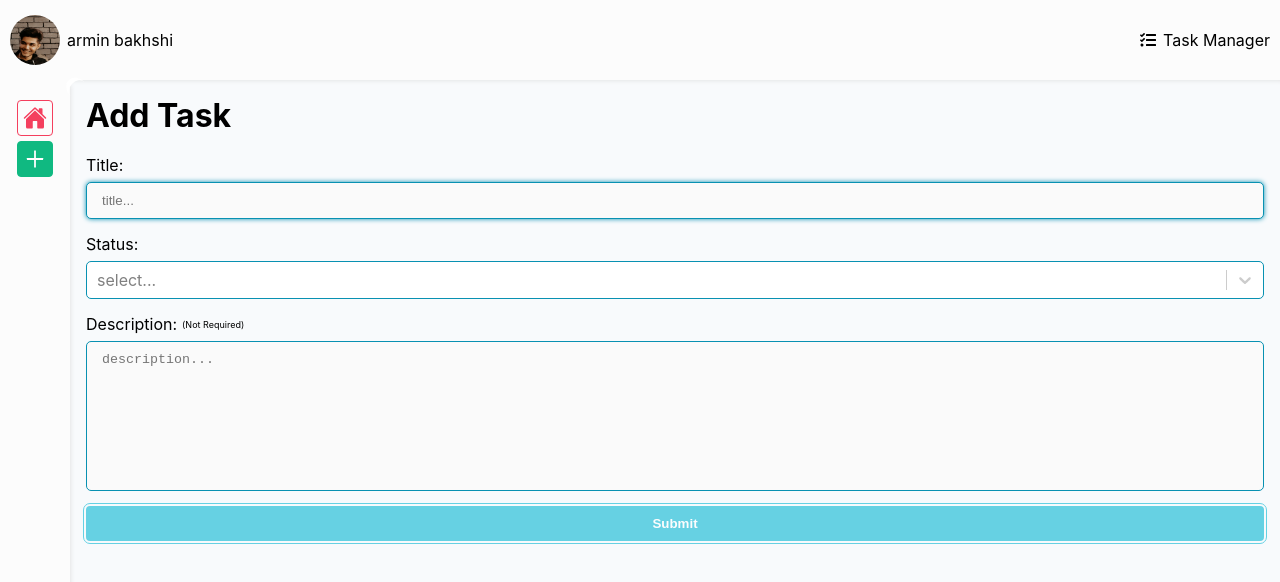
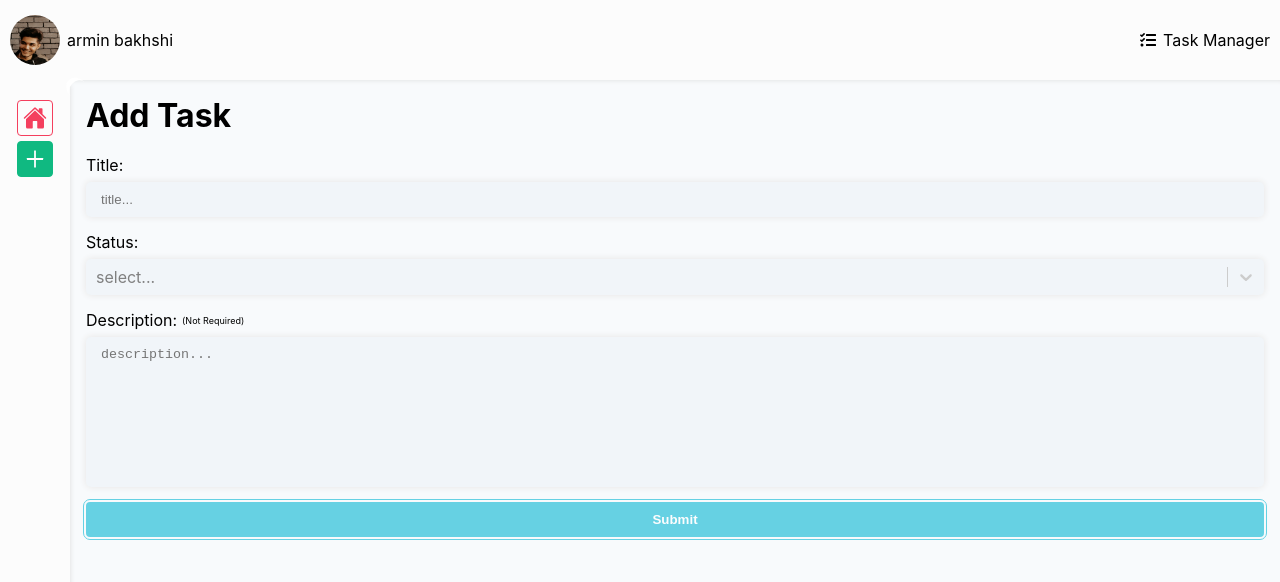
Before and after one commit to armin-bkh/taskmanager-app, a React (Create React App) app: page /add-task in a window 1280 px wide. Shown: the top 582 px of the page. Built offline with nearby package versions, Linux system fonts and the light colour scheme.

Commit message:
create taskDetailPage

```diff
--- a/src/Components/AddTaskForm/AddTaskForm.tsx
+++ b/src/Components/AddTaskForm/AddTaskForm.tsx
@@ -38,15 +38,15 @@ const customStyles = {
     transition: "all .3s ease",
     display: "flex",
     borderRadius: "5px",
-    backgroundColor: "white",
+    backgroundColor: "#f1f5f9",
     outline: isFocused ? "none" : "none",
-    boxShadow: isFocused ? "0 0 5px #0891b2" : "none",
-    border: "1.5px solid #0891b2",
+    boxShadow: "0 0 7px #e7e5e4",
+    border: "none",
   }),
   option: (styles: any, { data, isDisabled, isFocused, isSelected }: any) => {
     return {
       ...styles,
-      backgroundColor: isSelected ? "#ccc" : "#fff",
+      backgroundColor: isSelected ? "#d6d3d1" : "#fff",
       color: "#000",
       cursor: isDisabled ? "not-allowed" : "default",
     };
--- a/src/Components/Common/Input/InputContainer.style.ts
+++ b/src/Components/Common/Input/InputContainer.style.ts
@@ -22,17 +22,18 @@ export const InputContainer = styled.fieldset<inputContainerProps>`
   }
 
   & .input {
+    background: #f1f5f9;
+    box-shadow: 0 0 7px #e7e5e4;
     padding: 10px 15px;
-    border: 1.5px solid #0891b2;
+    border: none;
     outline: none;
-    background: #fafafa;
     border-radius: 5px;
     transition: all .3s ease;
     height: ${(props) => (props.type === "textarea" ? "150px" : "auto")};
     resize: none;
 
     &:focus{
-        box-shadow: 0 0 5px #0891b2;
+        /* box-shadow: 0 0 5px #0891b2;  */
     }
   }
   & .error {
--- a/src/Components/TaskItem/TaskItem.tsx
+++ b/src/Components/TaskItem/TaskItem.tsx
@@ -3,14 +3,20 @@ import styles from "./TaskItem.module.scss";
 import { BsDot } from "react-icons/bs";
 import { FaEdit, FaTimes } from "react-icons/fa";
 import { useTasksActions } from "../Provider/TaskProvider";
+import { useNavigate } from "react-router-dom";
 interface taskItemProps {
   task: taskItemType;
 }
 
 const TaskItem = ({ task }: taskItemProps) => {
   const { removeTaskHandler } = useTasksActions();
+  const navigate = useNavigate();
+
   return (
-    <div className={styles.taskItem}>
+    <div
+      onClick={() => navigate(`task-${task.id}`, { state: task })}
+      className={styles.taskItem}
+    >
       <header className={styles.header}>
         <BsDot />
         {task.title}
--- /dev/null
+++ b/src/Pages/TaskDetailPage.tsx
@@ -0,0 +1,15 @@
+import { useLocation, useParams } from "react-router-dom";
+import { Section } from "../Components/styled-components/Section.style";
+import Layout from "../Layout/Layout";
+
+const TaskDetailPage = () => {
+    return (
+        <Layout>
+            <Section>
+                <h1>Task Detail Page</h1>
+            </Section>
+        </Layout>
+    )
+}
+
+export default TaskDetailPage;
--- a/src/Routes/routes.js
+++ b/src/Routes/routes.js
@@ -1,9 +1,11 @@
 import AddTaskPage from "../Pages/AddTaskPage";
 import HomePage from "../Pages/HomePage";
+import TaskDetailPage from "../Pages/TaskDetailPage";
 
 const routes = [
     { path: "/", element: <HomePage /> },
     { path: "add-task", element: <AddTaskPage /> },
+    { path: "task-:id", element: <TaskDetailPage /> },
 ]
 
 export default routes;
```
